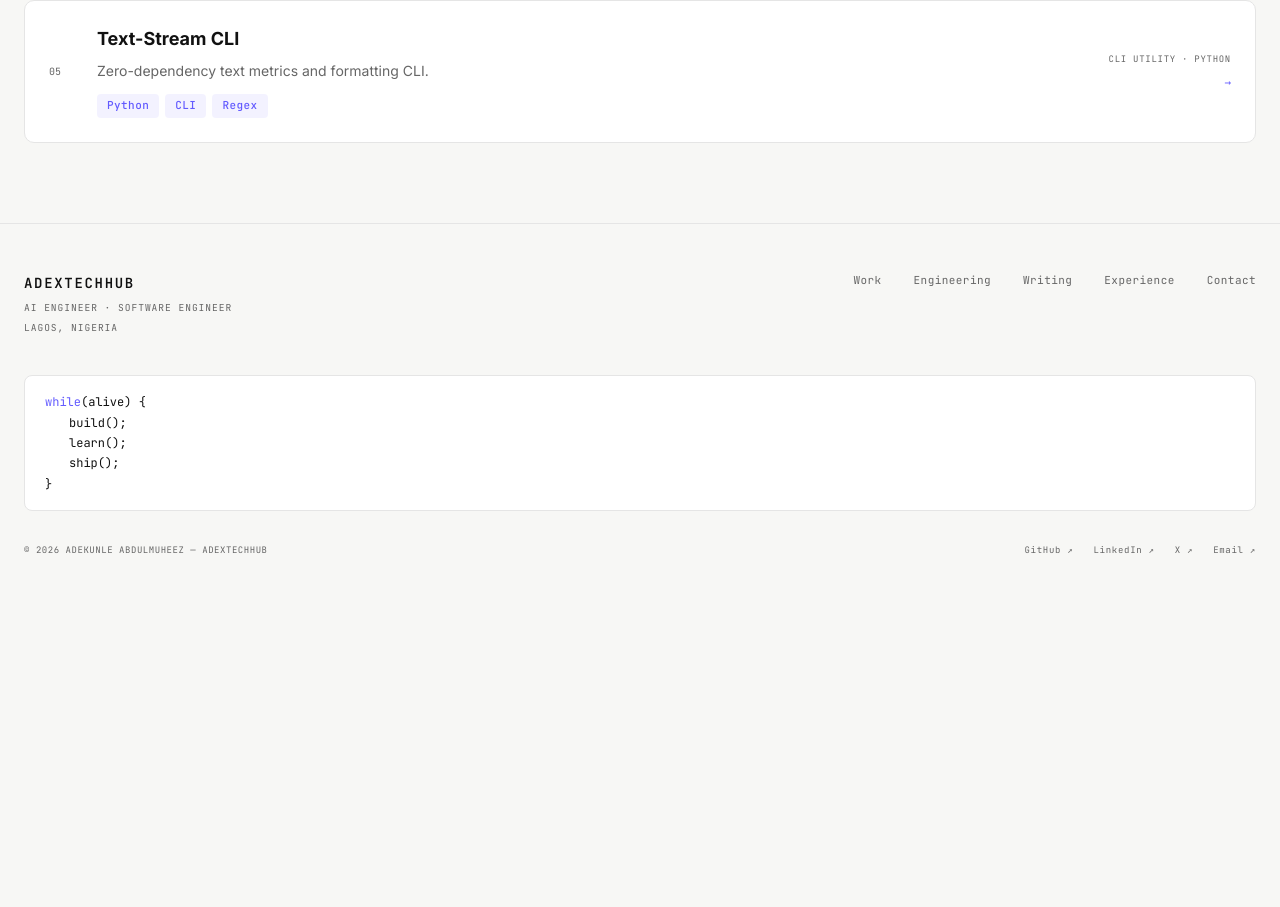
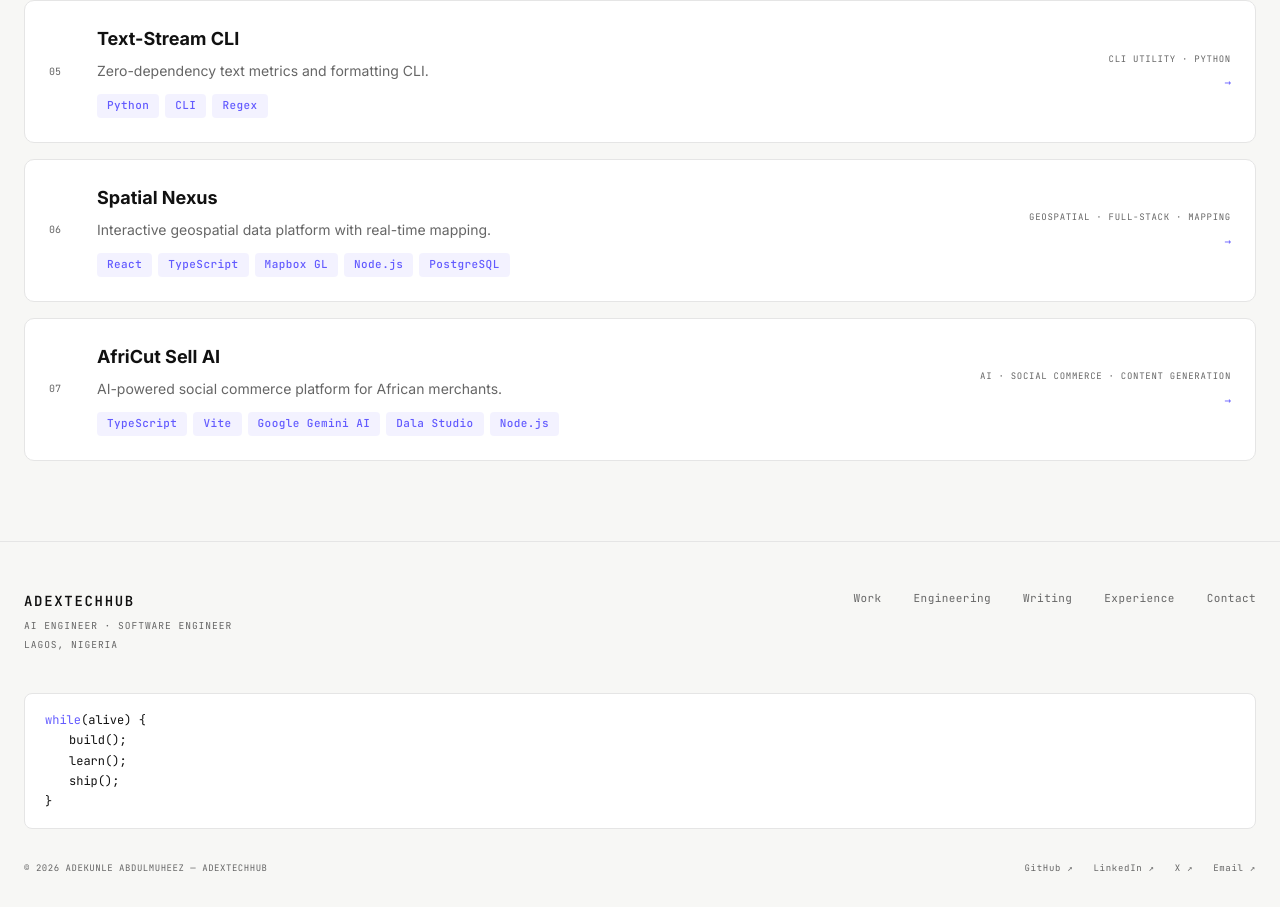
Before and after one commit to devadex247/devadex-portfolio, a Next.js app: page /work in a window 1280 px wide. Shown: the part 954-1861 px from the top of the page. Before the commit the page ends 1544 px from the top, so only its background shows below. Built offline with nearby package versions, Linux system fonts and the light colour scheme.

Commit message:
added two new projects to project list

```diff
--- a/src/content/projects/index.ts
+++ b/src/content/projects/index.ts
@@ -279,4 +279,110 @@ export const projects: Project[] = [
     ],
     github: "https://github.com/devadex247/text-stream",
   },
+  {
+    slug: "spatial-nexus",
+    title: "Spatial Nexus",
+    category: "GEOSPATIAL · FULL-STACK · MAPPING",
+    tags: ["Geospatial", "Mapping", "Full-Stack"],
+    filterTags: ["FULL-STACK", "AI"],
+    description: "Interactive geospatial data platform with real-time mapping.",
+    longDescription:
+      "A full-stack geospatial intelligence platform that transforms raw location data into interactive, real-time maps and spatial analytics. Built for developers and organizations that need to visualize, query, and act on geographic data at scale.",
+    technologies: ["React", "TypeScript", "Mapbox GL", "Node.js", "PostgreSQL", "PostGIS"],
+    featured: false,
+    featuredSize: "small",
+    architecture: [
+      { id: "data", label: "LOCATION DATA", sublabel: "Raw coordinates" },
+      { id: "ingestion", label: "DATA INGESTION", sublabel: "Streaming pipeline" },
+      { id: "postgis", label: "POSTGIS", sublabel: "Spatial indexing" },
+      { id: "api", label: "SPATIAL API", sublabel: "GeoJSON endpoints" },
+      { id: "mapbox", label: "MAPBOX GL", sublabel: "Vector tile rendering" },
+      { id: "ui", label: "INTERACTIVE MAP", sublabel: "Real-time UI" },
+    ],
+    problem:
+      "Geospatial data is notoriously hard to work with — raw coordinates are meaningless without proper indexing, rendering, and querying tools. Most teams rely on expensive GIS software or heavyweight platforms that are slow to integrate and hard to customize.",
+    product:
+      "Spatial Nexus is a full-stack geospatial platform that ingests location data, stores it with PostGIS spatial indexing, exposes it via a clean GeoJSON API, and renders it as interactive vector tile maps using Mapbox GL. The result is a fast, customizable spatial intelligence layer that any team can plug into their workflow.",
+    decisions: [
+      "PostGIS chosen for native spatial indexing and powerful geometric query operators (ST_Within, ST_Distance, etc.)",
+      "Mapbox GL for client-side vector tile rendering — performant at scale without server-side map generation",
+      "GeoJSON as the canonical data format throughout the pipeline for maximum interoperability",
+      "PostgreSQL as the primary database to leverage the mature PostGIS ecosystem",
+    ],
+    challenges: [
+      "Efficiently indexing and querying large volumes of point and polygon geometry data without query timeouts",
+      "Keeping map rendering performant when displaying thousands of concurrent spatial features",
+      "Designing an intuitive API for spatial queries that abstracts PostGIS complexity for consuming apps",
+    ],
+    results: [
+      "Live demo deployed at spatial-nexus.vercel.app",
+      "Interactive map with real-time spatial querying operational",
+      "PostGIS-backed spatial API with GeoJSON endpoints",
+    ],
+    improvements: [
+      "Add real-time data streaming via WebSockets for live location tracking",
+      "Implement heatmap and clustering layers for high-density point datasets",
+      "Build an admin dashboard for managing spatial datasets and access control",
+      "Add raster tile support for satellite imagery overlays",
+    ],
+    github: "https://github.com/spatial-nexus",
+    demo: "https://spatial-nexus.vercel.app/",
+  },
+  {
+    slug: "africut-sell-ai",
+    title: "AfriCut Sell AI",
+    category: "AI · SOCIAL COMMERCE · CONTENT GENERATION",
+    tags: ["AI", "Social Commerce", "Content Generation"],
+    filterTags: ["AI", "FULL-STACK"],
+    description: "AI-powered social commerce platform for African merchants.",
+    longDescription:
+      "A full-stack, AI-powered social commerce and content generation platform designed for African and global merchants, creators, and entrepreneurs. Bridges the gap between raw product footage and high-converting, ready-to-publish social media sales kits for WhatsApp, Instagram, TikTok, Facebook, and X.",
+    technologies: ["TypeScript", "Vite", "Google Gemini AI", "Dala Studio", "Node.js"],
+    featured: false,
+    featuredSize: "small",
+    architecture: [
+      { id: "video", label: "PRODUCT FOOTAGE", sublabel: "Raw video input" },
+      { id: "gemini", label: "GEMINI AI", sublabel: "Content analysis" },
+      { id: "dala", label: "DALA STUDIO", sublabel: "Media processing" },
+      { id: "generator", label: "CONTENT ENGINE", sublabel: "Sales copy + captions" },
+      { id: "kit", label: "SALES KIT", sublabel: "Multi-platform export" },
+    ],
+    aiArchitecture: [
+      { id: "footage", label: "PRODUCT VIDEO" },
+      { id: "vision", label: "VISION AI", sublabel: "Gemini multimodal" },
+      { id: "copy", label: "COPY GENERATION", sublabel: "Sales-optimized text" },
+      { id: "output", label: "SOCIAL KIT", sublabel: "Platform-ready content" },
+    ],
+    problem:
+      "African micro and small businesses lack the tools and resources to produce high-converting social media content from their raw product footage. Content creation is time-consuming, expensive, and requires skills most merchants do not have — leaving enormous sales potential untapped on WhatsApp, Instagram, TikTok, and beyond.",
+    product:
+      "AfriCut Sell AI is a mobile-first platform powered by Google Gemini AI and Dala Studio. Merchants upload raw product videos, and the AI engine analyzes the footage, generates platform-specific sales copy, captions, and hashtags, and packages everything into a ready-to-publish social media sales kit for WhatsApp, Instagram, TikTok, Facebook, and X.",
+    decisions: [
+      "Google Gemini AI chosen for its multimodal capabilities — analyzing both video content and generating contextual sales copy in a single model",
+      "Mobile-first design as the primary interface, reflecting how African merchants predominantly use smartphones for business",
+      "Vite for a fast, lightweight frontend build with minimal overhead",
+      "Platform-specific output formats (WhatsApp, Instagram, TikTok) to maximize content relevance and engagement",
+      "Dala Studio for media processing and content packaging into polished sales kits",
+    ],
+    challenges: [
+      "Generating sales copy that resonates with culturally diverse African markets and local buying behaviors",
+      "Processing and analyzing video content in real time without excessive latency on mobile connections",
+      "Producing platform-appropriate formats for multiple social networks with distinct character limits, aspect ratios, and tone requirements",
+      "Designing a UX simple enough for non-technical merchants to use with zero onboarding friction",
+    ],
+    results: [
+      "Live demo deployed at afri-cut-sell-7e47.vercel.app",
+      "End-to-end pipeline from product video to social sales kit operational",
+      "Multi-platform output covering WhatsApp, Instagram, TikTok, Facebook, and X",
+      "Powered by Gemini AI with mobile-first interface optimized for African merchants",
+    ],
+    improvements: [
+      "Add support for audio-only product pitches as an input modality",
+      "Build a merchant dashboard to manage, schedule, and track published content",
+      "Integrate direct publishing to social platforms via their APIs",
+      "Add analytics to track which AI-generated content drives the most sales conversions",
+    ],
+    github: "https://github.com/devadex247/africut-sell-AI",
+    demo: "https://afri-cut-sell-7e47.vercel.app/",
+  },
 ];
```
